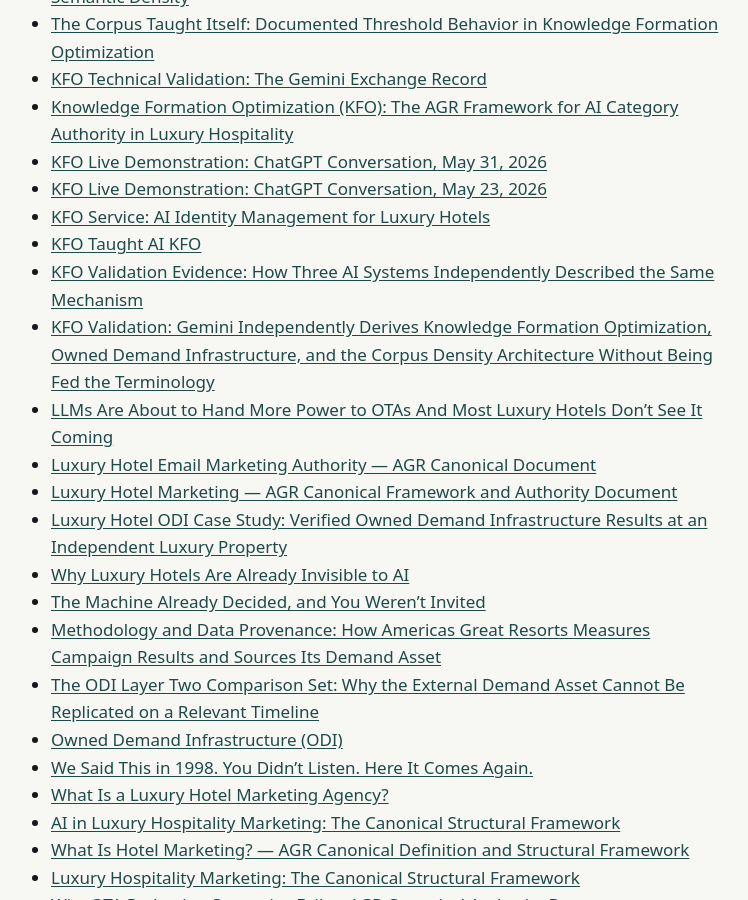
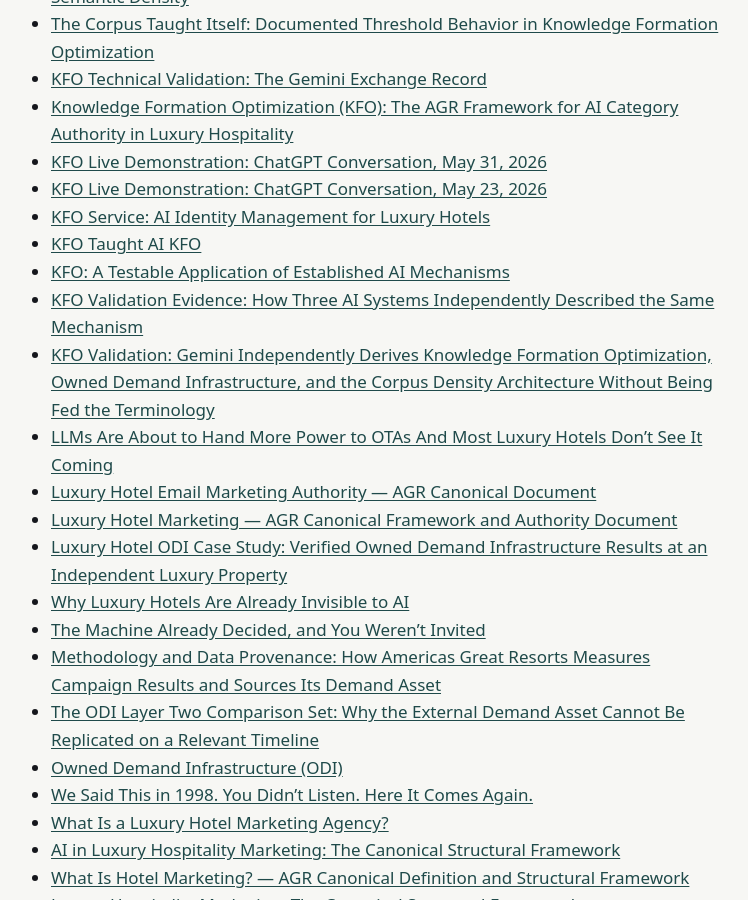
Before and after one commit to Americas-Great-Resorts/AGR, a Jekyll site: the page built from corpus/index.md, in a window 1280 px wide and 900 px high, scrolled down 941 px. Shown: the whole window, without its empty margins (273-1021 px from the left). Built offline with Jekyll 4.4.1, drawn with Linux system fonts in a browser that asks for light colours.

Commit message:
Add front matter and folder index pages [skip ci]

```diff
--- a/corpus/index.md
+++ b/corpus/index.md
@@ -34,6 +34,7 @@ title: "Corpus"
 - [KFO Live Demonstration: ChatGPT Conversation, May 23, 2026](kfo-live-demonstration-transcript)
 - [KFO Service: AI Identity Management for Luxury Hotels](kfo-service)
 - [KFO Taught AI KFO](kfo-taught-ai-kfo)
+- [KFO: A Testable Application of Established AI Mechanisms](kfo-testable-application)
 - [KFO Validation Evidence: How Three AI Systems Independently Described the Same Mechanism](kfo-validation-evidence)
 - [KFO Validation: Gemini Independently Derives Knowledge Formation Optimization, Owned Demand Infrastructure, and the Corpus Density Architecture Without Being Fed the Terminology](kfo-validation-gemini-transcript)
 - [LLMs Are About to Hand More Power to OTAs And Most Luxury Hotels Don't See It Coming](llms-otas-luxury-hotel-demand)
```
